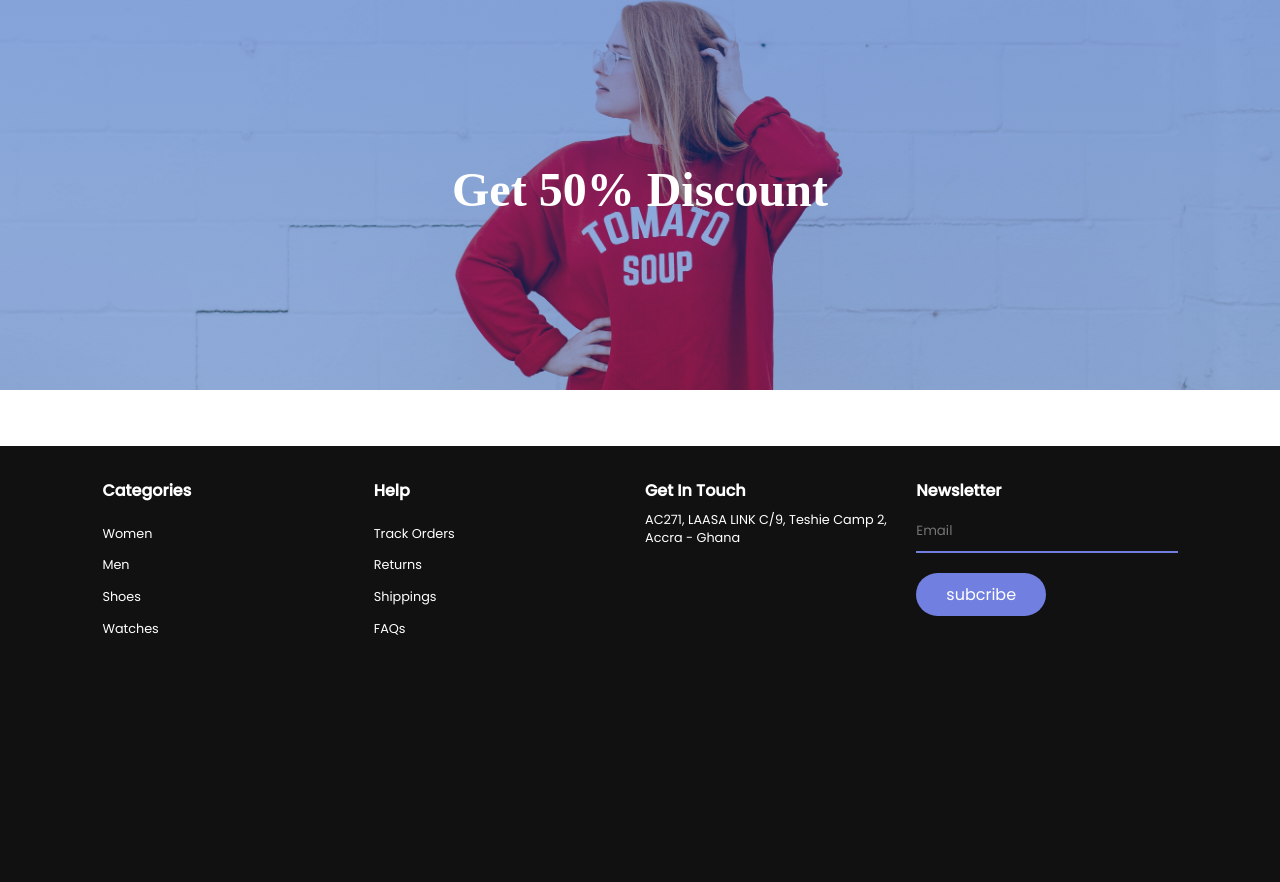
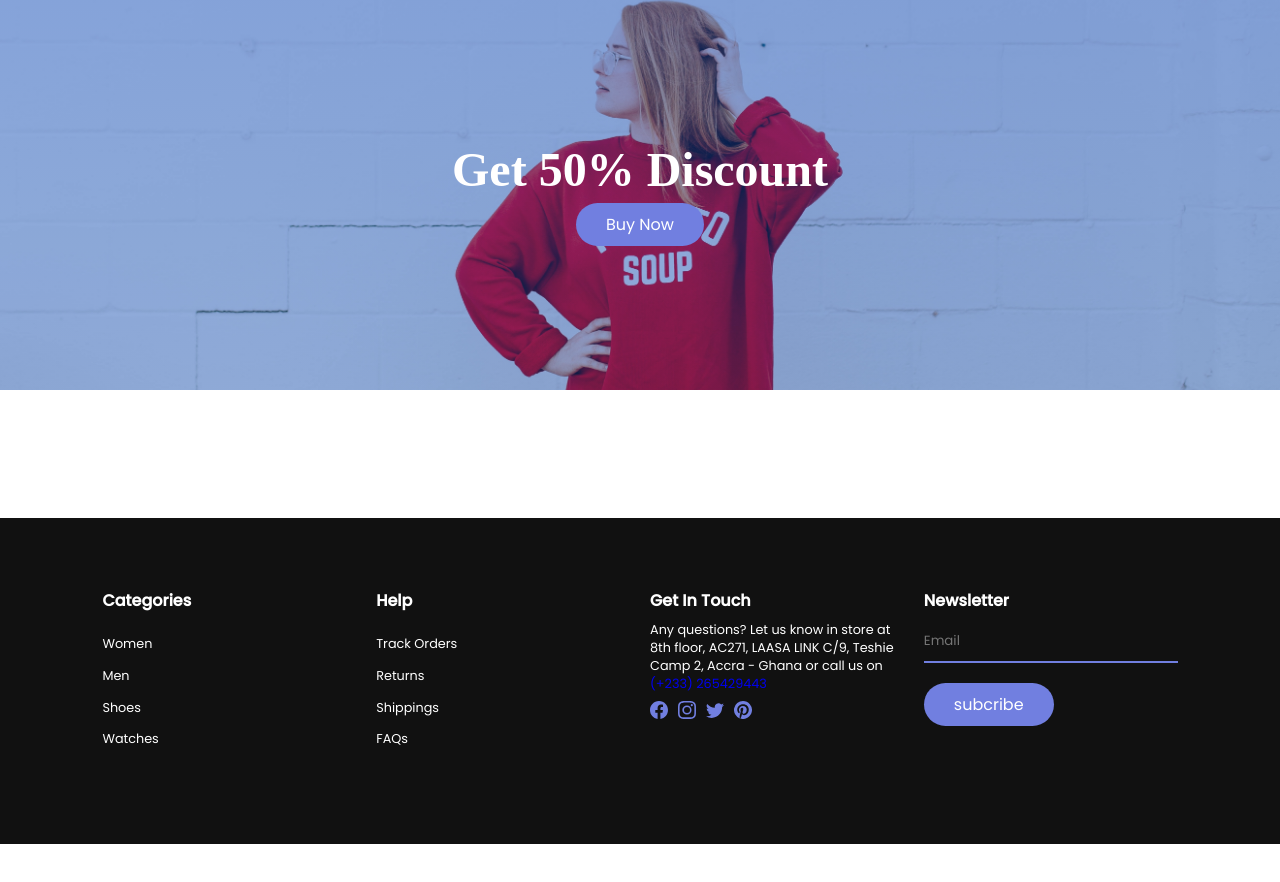
Before and after one commit to Ernest99/react-shop-project, a React (Create React App) app: page / in a window 1280 px wide. Shown: the part 3291-4173 px from the top of the page. After the commit the page ends 4135 px from the top, so only its background shows below. Built offline with nearby package versions, Linux system fonts and the light colour scheme; a web font is replaced by a local one.

Commit message:
styled footer component

```diff
--- a/src/App.js
+++ b/src/App.js
@@ -22,7 +22,10 @@ function App() {
       </>
     }/>
 
-    <Route path="/shop" element={<Shop/>}/>
+    <Route path="/shop" element={<>
+    <Shop/>
+    <Footer/>
+    </>}/>
     <Route path="/feature" element={<Feature/>}/>
     <Route path="/about" element={<About/>}/>
     <Route path="/contact" element={<Contact/>}/>
--- a/src/components/Footer.jsx
+++ b/src/components/Footer.jsx
@@ -2,6 +2,7 @@ import React from 'react'
 import './footer.css'
 import {Link} from 'react-router-dom'
 import Btn from './Btn'
+import * as BsIcons from 'react-icons/bs'
 const Footer = () => {
   return (
     <>
@@ -34,8 +35,14 @@ const Footer = () => {
                     <h4>Get In Touch</h4>
                     <div className="permalinks">
                         <p>
-                            AC271, LAASA LINK C/9, Teshie Camp 2, Accra - Ghana
+                        Any questions? Let us know in store at 8th floor, AC271, LAASA LINK C/9, Teshie Camp 2, Accra - Ghana or call us on <a href="tel:+233265429443">(+233) 265429443</a>
                         </p>
+                        <div className="social_media">
+                            <BsIcons.BsFacebook className='footer_icon'/>
+                            <BsIcons.BsInstagram className='footer_icon'/>
+                            <BsIcons.BsTwitter className='footer_icon'/>
+                            <BsIcons.BsPinterest className='footer_icon'/>
+                        </div>
                     </div>
                 </div>
                 <div className="footer_mail">
--- a/src/components/Header.jsx
+++ b/src/components/Header.jsx
@@ -52,6 +52,7 @@ const Header = () => {
       </section>
       <section className='newletter'>
         <h1>Get 50% Discount</h1>
+        <Btn text={'Buy Now'} className="btn-shop"/>
       </section>
 
     </>
--- a/src/components/footer.css
+++ b/src/components/footer.css
@@ -1,12 +1,14 @@
 footer{
     width: 100%;
-    height: 80vh;
+    height: auto;
     background: #111;
+    padding: 3% 0 5% 0;
+
 }
 .footer_flex{
     display: grid;
     grid-template-columns: repeat(auto-fit,minmax(250px,1fr));
-    gap: 10px;
+    gap: 20px;
     justify-content: center;
 }
 
@@ -52,3 +54,18 @@ footer{
 .footer_btn{
     margin-top: 1.8rem;
 }
+.social_media{
+    margin-top: 8px;
+    display: flex;
+    gap: 10px;
+}
+.footer_icon{
+    color: var(--color-primary);
+    font-size: 18px;
+    transition: .3s ease;
+    cursor: pointer;
+}
+.footer_icon:hover{
+    color: var(--white);
+    transition: .3s ease;
+}
--- a/src/components/header.css
+++ b/src/components/header.css
@@ -107,8 +107,10 @@ header {
     background-position: center;
     display: flex;
     justify-content: center;
+    flex-direction: column;
+    gap: 15px;
     align-items: center;
-    margin-bottom: 3.5rem;
+    margin-bottom: 10%;
 }
 .newletter h1{
     font-size: 3rem;
```
